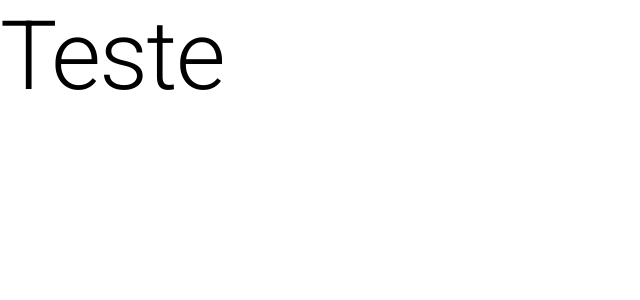
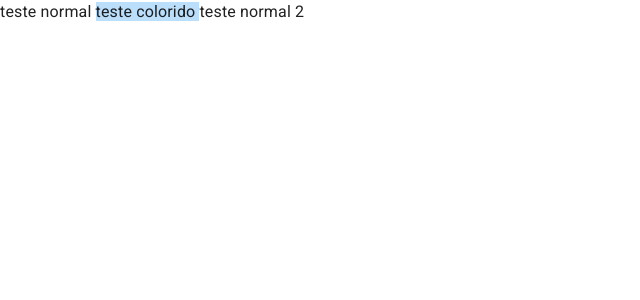
Before and after one commit to gSarciotto/Regex-Viewer, a React (Create React App) app: page / in a window 1280 px wide. Shown: the top 300 px of the page, without its empty margins (0-640 px from the left). Built offline with nearby package versions, Linux system fonts and the light colour scheme.

Commit message:
Created Text components

```diff
--- a/src/components/App.tsx
+++ b/src/components/App.tsx
@@ -1,8 +1,7 @@
 import React from "react";
-import Typography from "@material-ui/core/Typography";
-import Executor from "../utils/classes/Executor";
-import Tokenizer from "../utils/classes/Tokenizer";
-import Colorizer from "../utils/classes/Colorizer";
+import NormalText from "./NormalText";
+import ColoredText from "./ColoredText";
+import { Executor, Tokenizer, Colorizer } from "../utils/utils";
 
 function App(): JSX.Element {
     const input =
@@ -23,7 +22,13 @@ function App(): JSX.Element {
     const colorizer = new Colorizer([color1, color2]);
     colorizer.colorAll(tokens);
     console.log(tokens);
-    return <Typography variant="h1">Teste</Typography>;
+    return (
+        <div>
+            <NormalText>teste normal </NormalText>
+            <ColoredText bgColor={color1}>{"teste colorido "}</ColoredText>
+            <NormalText>teste normal 2</NormalText>
+        </div>
+    );
 }
 
 export default App;
--- /dev/null
+++ b/src/components/BaseText.tsx
@@ -0,0 +1,31 @@
+import React from "react";
+import Typography from "@material-ui/core/Typography";
+import { makeStyles } from "@material-ui/core/styles";
+
+export interface BaseTextProps {
+    children: React.ReactNode;
+    bgColor: string;
+}
+
+const useStyles = makeStyles({
+    "highlighted-text": (props: { bgColor: string }) => ({
+        backgroundColor: props.bgColor
+    })
+});
+
+function BaseText(props: BaseTextProps): JSX.Element {
+    const styleProps = { bgColor: props.bgColor };
+    const classes = useStyles(styleProps);
+    return (
+        <Typography
+            variant="body1"
+            color="textPrimary"
+            component="span"
+            className={props.bgColor ? classes["highlighted-text"] : ""}
+        >
+            {props.children}
+        </Typography>
+    );
+}
+
+export default BaseText;
--- /dev/null
+++ b/src/components/ColoredText.tsx
@@ -0,0 +1,13 @@
+import React from "react";
+import BaseText from "./BaseText";
+
+export interface ColoredTextProps {
+    children: React.ReactNode;
+    bgColor: string;
+}
+
+function ColoredText(props: ColoredTextProps): JSX.Element {
+    return <BaseText bgColor={props.bgColor}>{props.children}</BaseText>;
+}
+
+export default ColoredText;
--- /dev/null
+++ b/src/components/NormalText.tsx
@@ -0,0 +1,12 @@
+import React from "react";
+import BaseText from "./BaseText";
+
+export interface NormalTextProps {
+    children: React.ReactNode;
+}
+
+function NormalText(props: NormalTextProps): JSX.Element {
+    return <BaseText bgColor="">{props.children}</BaseText>;
+}
+
+export default NormalText;
```
